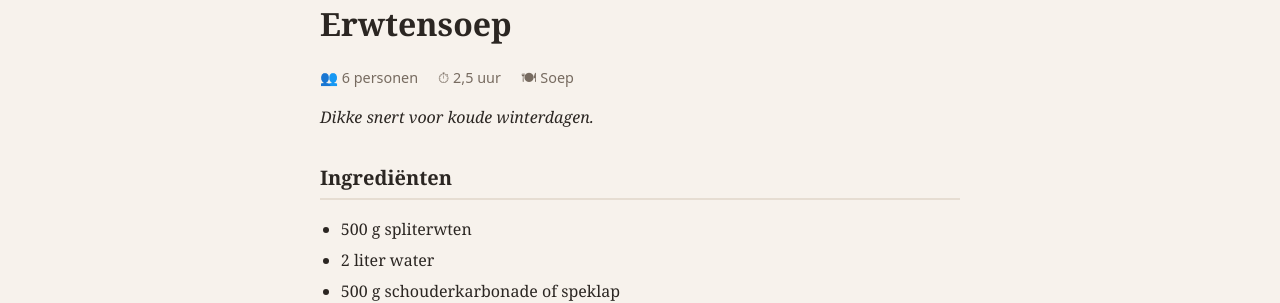
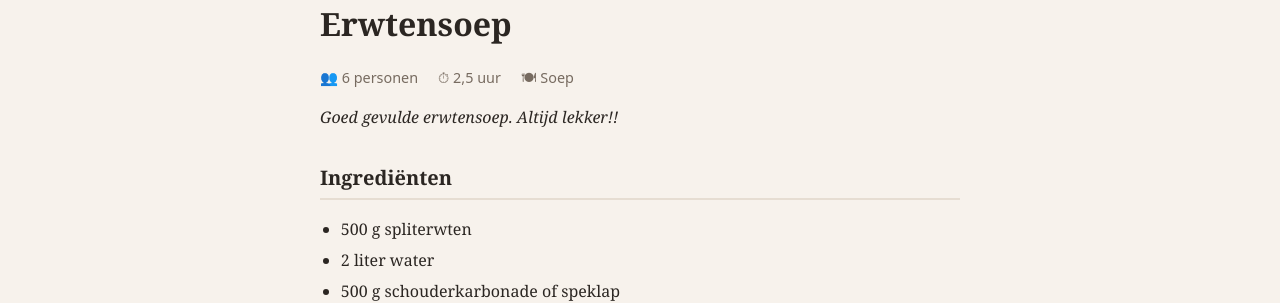
Before and after one commit to Oceanbuzz01/Gerechten, a Jekyll site: the page built from _recepten/erwtensoep.md, in a window 1280 px wide. Shown: the part 127-430 px from the top of the page. Built offline with Jekyll 4.4.1, drawn with Linux system fonts in a browser that asks for light colours.

Commit message:
Modify erwtensoep description and add photo
Updated the description of the erwtensoep recipe.

```diff
--- a/_recepten/erwtensoep.md
+++ b/_recepten/erwtensoep.md
@@ -1,9 +1,10 @@
 ---
+Foto: file_000000000e2c81f4baf206c242292611.png
 title: Erwtensoep
 soort: Soep
 personen: 6
 tijd: 2,5 uur
-omschrijving: Dikke snert voor koude winterdagen.
+omschrijving: Goed gevulde erwtensoep. Altijd lekker!!
 ---
 
 ## Ingrediënten
```
